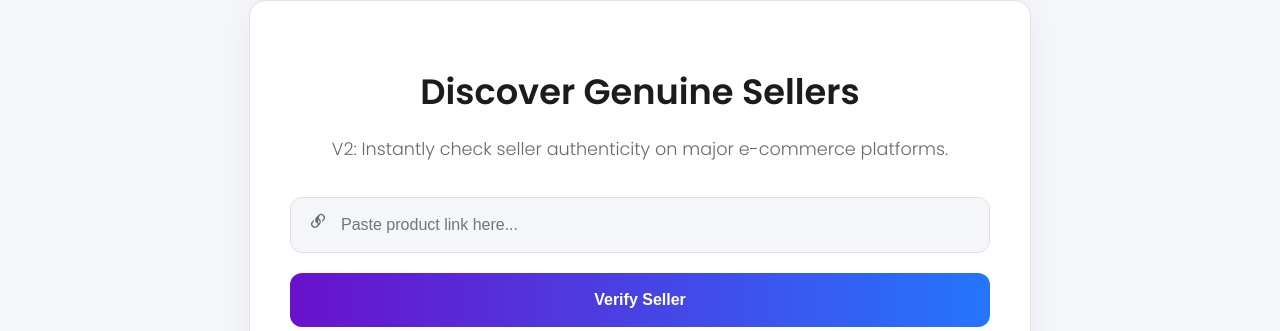
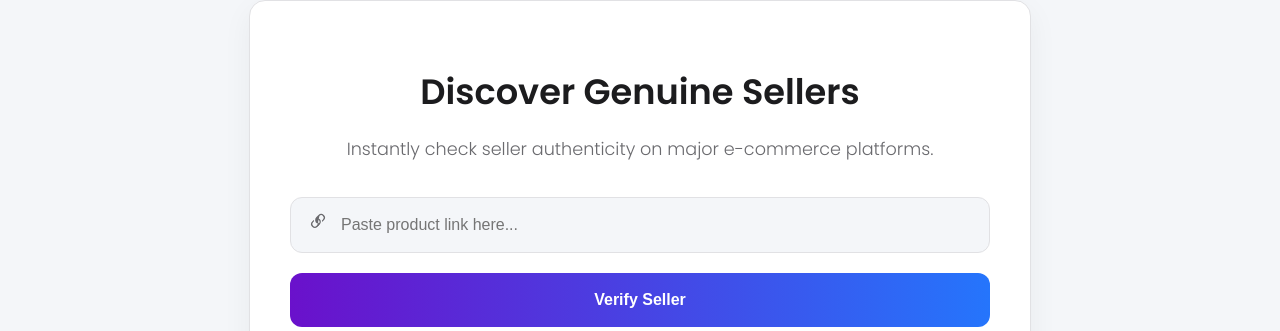
Before and after one commit to Akko666/ecom-seller-verifier, a Flask app: page / in a window 1280 px wide. Shown: the part 139-470 px from the top of the page. Run offline with Flask 2, Linux system fonts and the light colour scheme.

Commit message:
CHORE: Remove V2 debug text from subtitle

```diff
--- a/templates/index.html
+++ b/templates/index.html
@@ -18,7 +18,7 @@
     <main class="main-container">
         <div class="verifier-box">
             <h1>Discover Genuine Sellers</h1>
-            <p class="subtitle">V2: Instantly check seller authenticity on major e-commerce platforms.</p>
+            <p class="subtitle">Instantly check seller authenticity on major e-commerce platforms.</p>
             <form id="verifyForm">
                 <div class="input-group">
                     <span class="input-icon">
```
